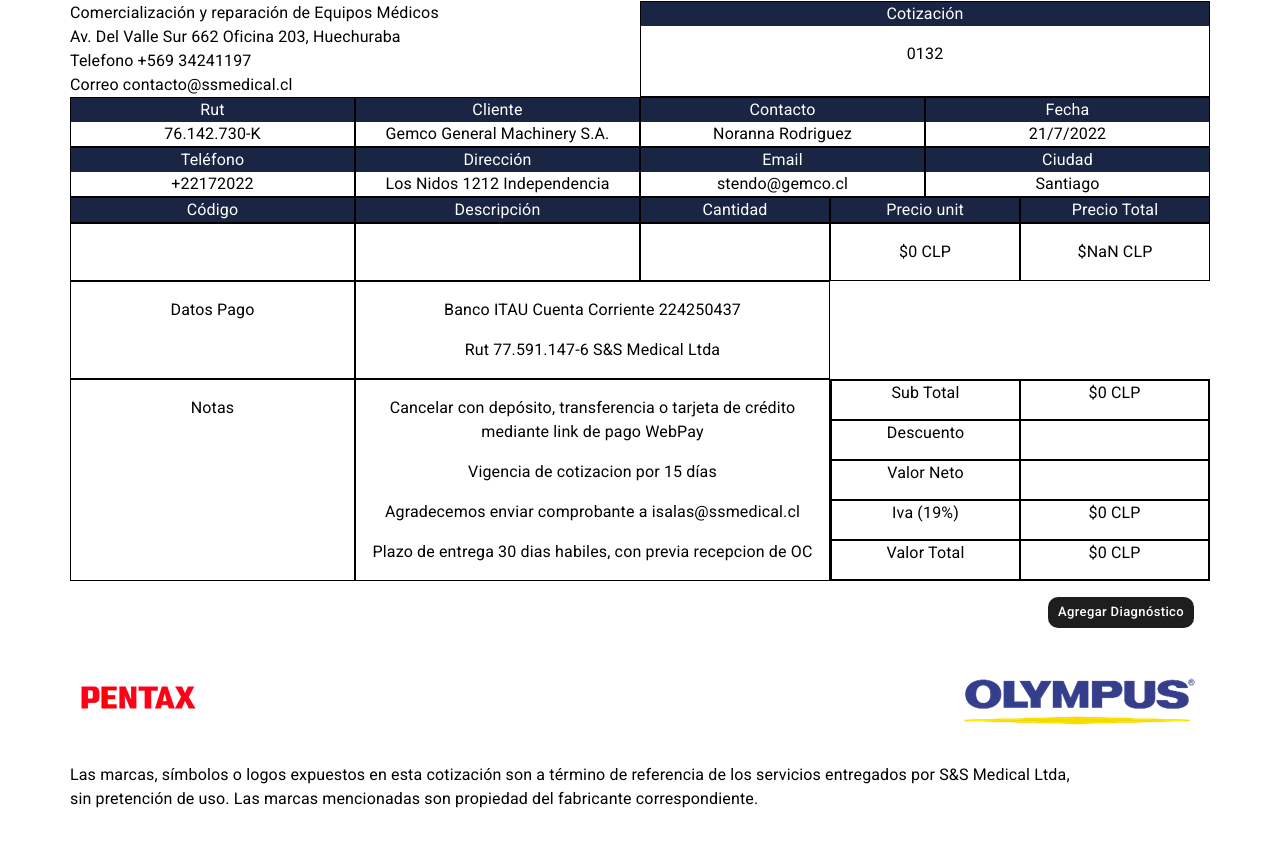
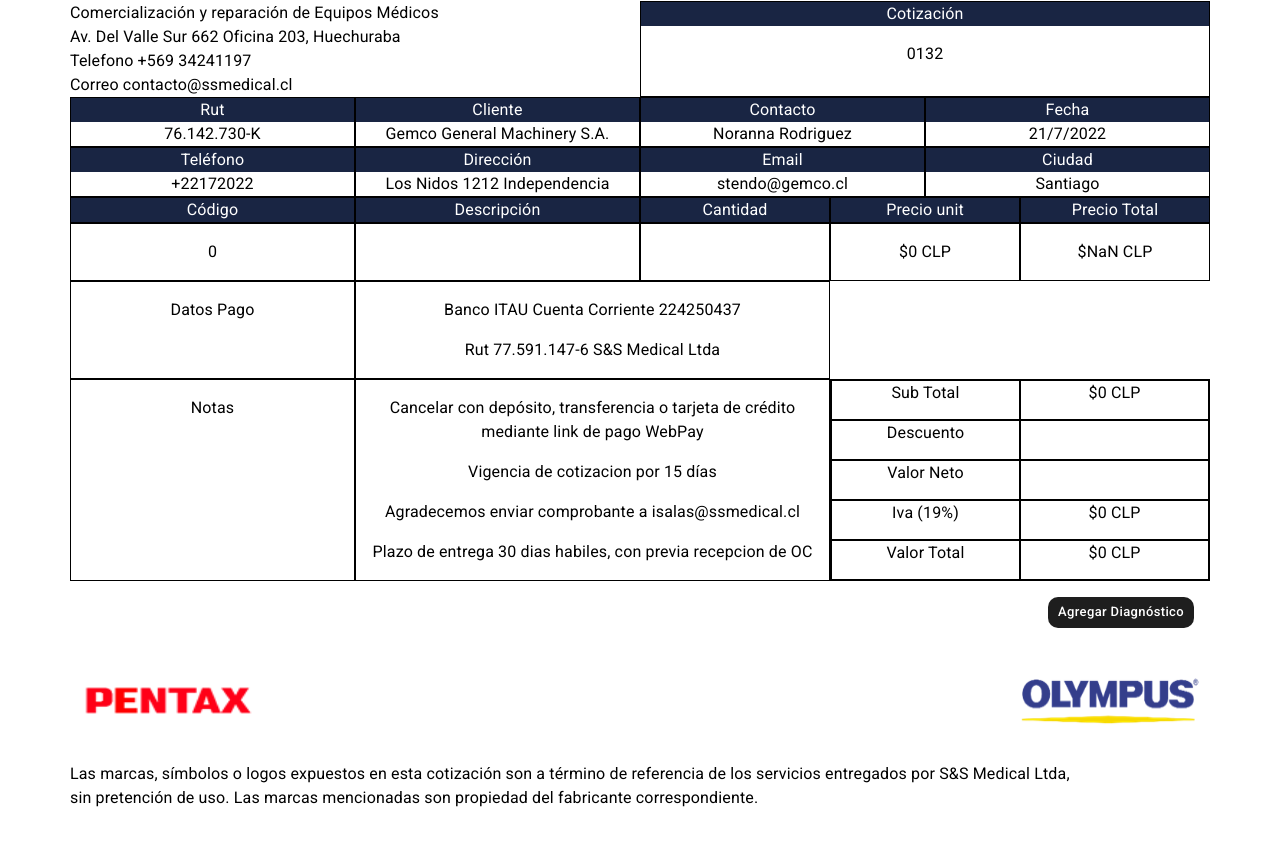
Before and after one commit to ebros12/-ssmedical, a Next.js app: page /reparaciones/Factura in a window 1280 px wide. Shown: the part 295-1142 px from the top of the page. Built offline with nearby package versions, Linux system fonts and the light colour scheme.

Commit message:
actulizacion 1.97 | fix all console & error

```diff
--- a/components/reparaciones/FacturaAcciones.tsx
+++ b/components/reparaciones/FacturaAcciones.tsx
@@ -26,20 +26,6 @@ const FacturaAcciones = () => {
     const { control, reset } = useForm();
     const [total, setTotal] = useState(0)
     const [data, setData] = useState<datos[]>([{codigo:'',descripcion:'',precioUnitario:'',cantidad:''}])
-/*     useEffect(() => {
-        setData(data.push({
-            codigo:'PENTAX',
-            descripcion:'Distal End Assy with CFB Original PENTAX',
-            precioUnitario:'2750000',
-            cantidad:'1'
-        }))
-        setData(data.push({
-            codigo:'C210-U1010',
-            descripcion:'Mano de obra reparación e instalacion de repuesto con personal certificado',
-            precioUnitario:'950000',
-            cantidad:'1'
-        }))
-      }, []); */
 
       useEffect(() => {
         let data = localStorage.getItem('Factura') ;
@@ -50,7 +36,7 @@ const FacturaAcciones = () => {
           setTotal(totalPrice)
 
         }
-      }, data);
+      }, []);
 
     const guardarData=() =>{
         if(data){
@@ -164,22 +150,22 @@ const FacturaAcciones = () => {
 
         {
 
-            data ? data.map(item => (
-                <Grid container key={item.codigo}>
-                    <Grid item xs={3} className='box'>
-                        <Typography key={item.codigo} margin={'1rem'}>{item.codigo}</Typography>
+            data ? data.map((item,key) => (
+                <Grid container key={`${key}FA`}>
+                    <Grid item xs={3} className='box' key={`${key}1`}>
+                        <Typography  margin={'1rem'}>{key}</Typography>
                     </Grid>
-                    <Grid item xs={3} className='box'>
-                        <Typography key={item.codigo} margin={'1rem'}>{item.descripcion}</Typography>
+                    <Grid item xs={3} className='box' key={`${key}2`}>
+                        <Typography  margin={'1rem'}>{item.descripcion}</Typography>
                     </Grid>
-                    <Grid item xs={2} className='box'>
-                        <Typography key={item.codigo} margin={'1rem'}>{item.cantidad}</Typography>
+                    <Grid item xs={2} className='box'key={`${key}3`}>
+                        <Typography  margin={'1rem'}>{item.cantidad}</Typography>
                     </Grid>
-                    <Grid item xs={2} className='box'>
-                        <Typography key={item.codigo} margin={'1rem'}>${formatearMoneda(Number(item.precioUnitario))}</Typography>
+                    <Grid item xs={2} className='box' key={`${key}4`}>
+                        <Typography  margin={'1rem'}>${formatearMoneda(Number(item.precioUnitario))}</Typography>
                     </Grid>
-                    <Grid item xs={2} className='box'>
-                        <Typography key={item.codigo} margin={'1rem'}>${formatearMoneda(Number(parseInt(item.cantidad)*parseInt(item.precioUnitario)))}</Typography>
+                    <Grid item xs={2} className='box' key={`${key}5`}>
+                        <Typography  margin={'1rem'}>${formatearMoneda(Number(parseInt(item.cantidad)*parseInt(item.precioUnitario)))}</Typography>
                     </Grid>
                 </Grid>
 
--- a/pages/api/subirImg.ts
+++ b/pages/api/subirImg.ts
@@ -26,5 +26,6 @@ export default async (req:any, res:any) => {
             res.status(200).json({ fields, files })
         })
     })
+    return data
 
 }
--- a/pages/reparaciones/Factura.tsx
+++ b/pages/reparaciones/Factura.tsx
@@ -1,4 +1,5 @@
 import { Box, Card, CardContent, CardHeader, CardMedia, Grid, Typography } from '@mui/material'
+import Image from 'next/image';
 import React from 'react'
 import { ShopLayout } from '../../components/layouts';
 import FacturaAcciones from '../../components/reparaciones/FacturaAcciones';
@@ -109,17 +110,19 @@ const Factura = () => {
           <FacturaAcciones />
         }
                 <Grid item xs={6} textAlign='left' margin={'2rem 0rem'}>
-          <img
+          <Image
               src={`/pentax.png`}
-              srcSet={`/pentax.png`}
+              width={200}
+              height={50}
               alt={'pentax'}
               loading="lazy"
             />
         </Grid>
         <Grid item xs={6} textAlign='right' margin={'2rem 0rem'}>
-          <img
+          <Image
               src={`/olympus.png`}
-              srcSet={`/olympus.png`}
+              width={200}
+              height={50}
               alt={'olympus'}
               loading="lazy"
             />
--- a/pages/reparaciones/Informe.tsx
+++ b/pages/reparaciones/Informe.tsx
@@ -1,4 +1,4 @@
-import { Button } from '@mui/material'
+import { Button, Grid } from '@mui/material'
 import Link from 'next/link'
 import { ShopLayout } from '../../components/layouts'
 import {Cabezera, InformeForm, SubirImg}  from '../../components/reparaciones'
@@ -11,6 +11,9 @@ const Informe = () => {
         <Cabezera />
         <InformeForm />
         <SubirImg />
+        <Grid item xs={12} textAlign={'right'} display='block'>
+              <Link href='../reparaciones/Factura' passHref><Button color='primary'>Generar Factura</Button></Link>
+        </Grid>
     </ShopLayout>
   )
 }
--- a/pages/reparaciones/index.tsx
+++ b/pages/reparaciones/index.tsx
@@ -40,7 +40,7 @@ const Index = () => {
 
         }
 
-      }, infoCabezera);
+      }, []);
 
 
 
```
Also changed, not shown: components/reparaciones/Cabezera.tsx (+5 -5 lines), components/reparaciones/InformeForm.tsx (+4 -4 lines), components/reparaciones/InformeTecnico.tsx (+11 -9 lines), components/reparaciones/SubirImg.tsx (+9 -11 lines).
